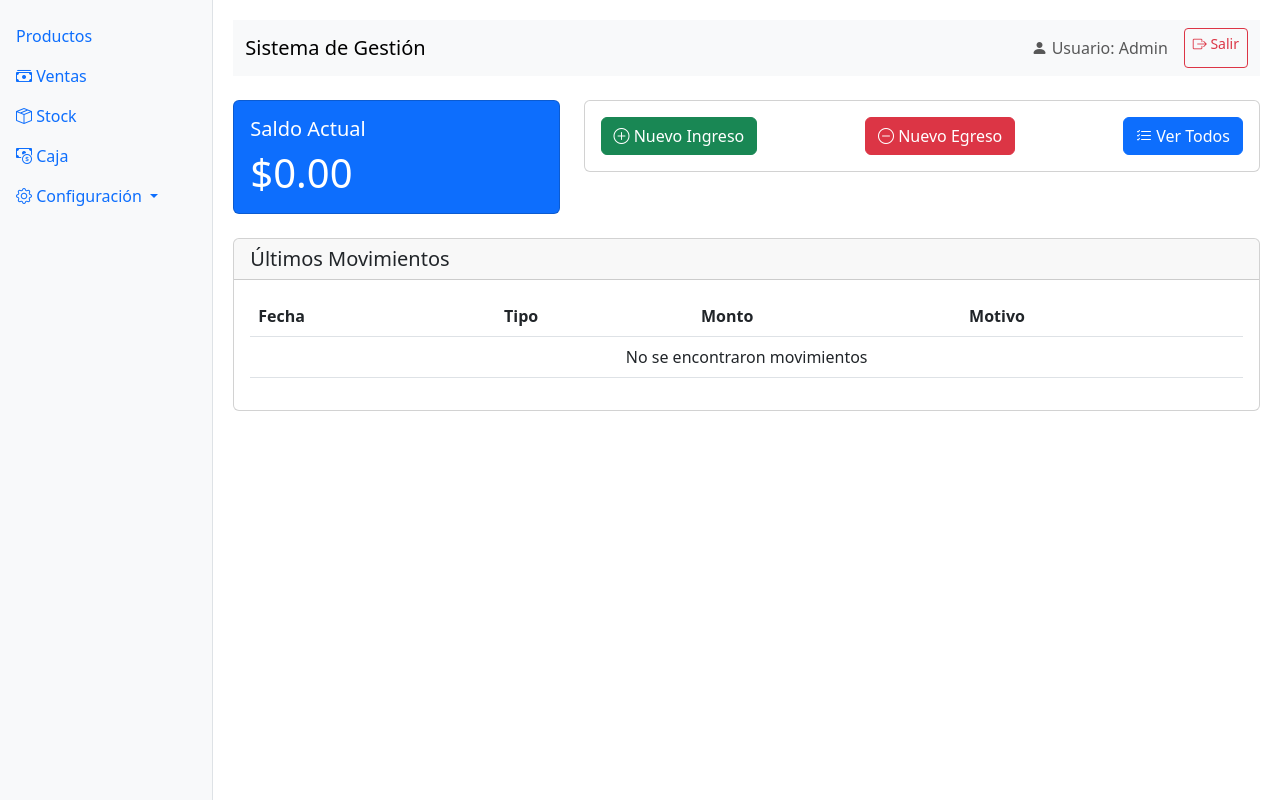
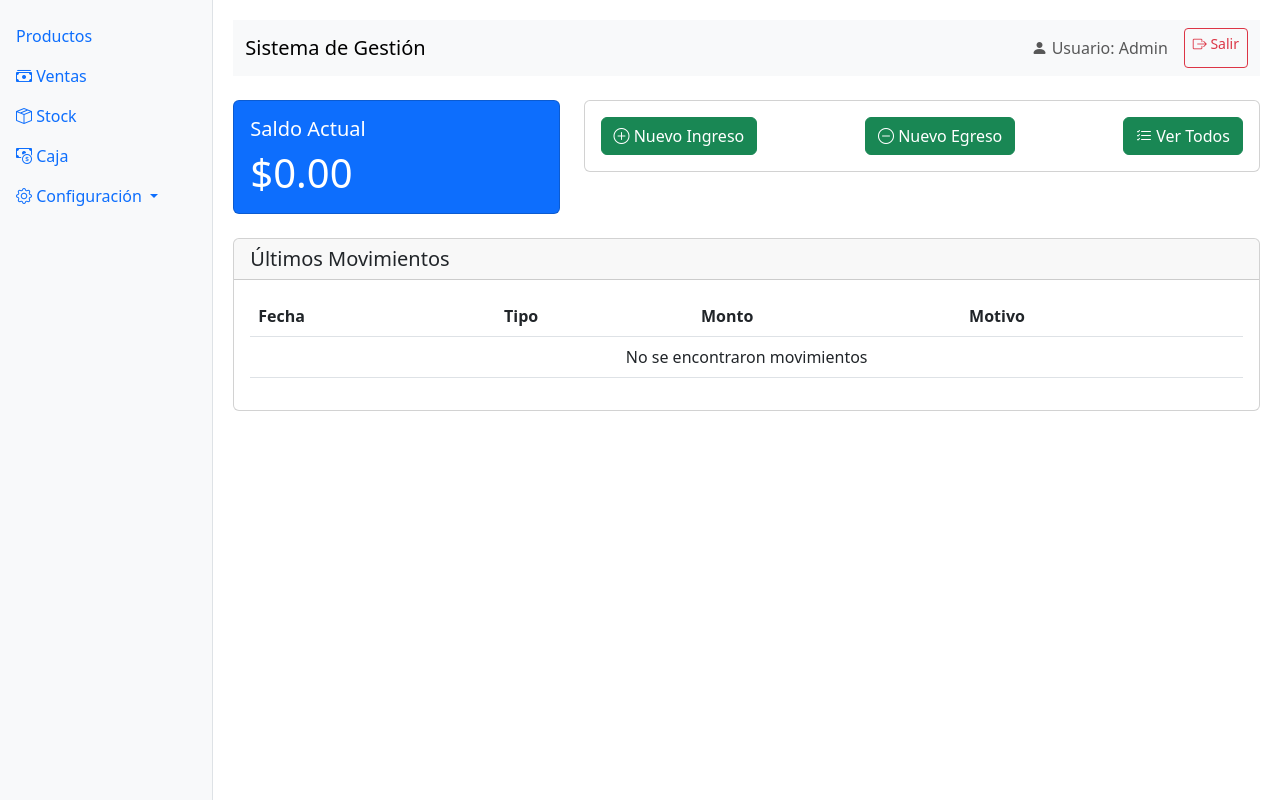
Before and after one commit to FranAmbrogioItec/sistema_gestion_campeones, a Flask app: page /caja/ in a window 1280 px wide. Run offline with Flask 3, Linux system fonts and the light colour scheme; a user stored in the database is signed in.

Commit message:
fixing_templates

```diff
--- a/templates/caja/gestion.html
+++ b/templates/caja/gestion.html
@@ -16,13 +16,13 @@
         <div class="card">
             <div class="card-body">
                 <div class="d-flex justify-content-between">
-                    <a href="{{ url_for('nuevo_movimiento_caja') }}" class="btn btn-success">
+                    <a href="{{ url_for('caja.nuevo_movimiento') }}" class="btn btn-success">
                         <i class="bi bi-plus-circle"></i> Nuevo Ingreso
                     </a>
-                    <a href="{{ url_for('nuevo_movimiento_caja') }}" class="btn btn-danger">
+                    <a href="{{ url_for('caja.nuevo_movimiento') }}" class="btn btn-success">
                         <i class="bi bi-dash-circle"></i> Nuevo Egreso
                     </a>
-                    <a href="{{ url_for('listar_movimientos_caja') }}" class="btn btn-primary">
+                    <a href="{{ url_for('caja.nuevo_movimiento') }}" class="btn btn-success">
                         <i class="bi bi-list-check"></i> Ver Todos
                     </a>
                 </div>
--- a/templates/caja/movimientos.html
+++ b/templates/caja/movimientos.html
@@ -8,7 +8,7 @@
         <h5 class="mb-0">Filtros</h5>
     </div>
     <div class="card-body">
-        <form method="get" action="{{ url_for('listar_movimientos_caja') }}">
+        <form method="get" action="{{ url_for('caja.movimientos') }}">
             <div class="row g-3">
                 <div class="col-md-3">
                     <label for="fecha_desde" class="form-label">Desde</label>
@@ -30,7 +30,7 @@
                     <button type="submit" class="btn btn-primary me-2">
                         <i class="bi bi-funnel"></i> Filtrar
                     </button>
-                    <a href="{{ url_for('listar_movimientos_caja') }}" class="btn btn-outline-secondary">
+                    <a href="{{ url_for('caja.movimientos') }}" class="btn btn-outline-secondary">
                         <i class="bi bi-x-circle"></i> Limpiar
                     </a>
                 </div>
--- a/templates/caja/nuevo_movimiento.html
+++ b/templates/caja/nuevo_movimiento.html
@@ -45,7 +45,7 @@
                     <button type="submit" class="btn btn-primary">
                         <i class="bi bi-check-circle"></i> Registrar Movimiento
                     </button>
-                    <a href="{{ url_for('gestion_caja') }}" class="btn btn-outline-secondary">
+                    <a href="{{ url_for('caja.gestion') }}" class="btn btn-outline-secondary">
                         <i class="bi bi-x-circle"></i> Cancelar
                     </a>
                 </div>
--- a/templates/stock/ajustar.html
+++ b/templates/stock/ajustar.html
@@ -35,7 +35,7 @@
                     <button type="submit" class="btn btn-primary">
                         <i class="bi bi-check-circle"></i> Aplicar Ajuste
                     </button>
-                    <a href="{{ url_for('gestion_stock') }}" class="btn btn-outline-secondary">
+                    <a href="{{ url_for('stock.gestion') }}" class="btn btn-outline-secondary">
                         <i class="bi bi-x-circle"></i> Cancelar
                     </a>
                 </div>
--- a/templates/stock/gestion.html
+++ b/templates/stock/gestion.html
@@ -8,7 +8,7 @@
         <h5 class="mb-0">Filtros</h5>
     </div>
     <div class="card-body">
-        <form method="get" action="{{ url_for('gestion_stock') }}">
+        <form method="get" action="{{ url_for('stock.gestion') }}">
             <div class="row g-3">
                 <div class="col-md-3">
                     <div class="form-check form-switch">
@@ -39,7 +39,7 @@
                     <button type="submit" class="btn btn-primary me-2">
                         <i class="bi bi-funnel"></i> Filtrar
                     </button>
-                    <a href="{{ url_for('gestion_stock') }}" class="btn btn-outline-secondary">
+                    <a href="{{ url_for('stock.gestion') }}" class="btn btn-outline-secondary">
                         <i class="bi bi-x-circle"></i> Limpiar
                     </a>
                 </div>
@@ -83,7 +83,7 @@
                             {% endif %}
                         </td>
                         <td>
-                            <a href="{{ url_for('ajustar_stock', variante_id=variante.id) }}" class="btn btn-sm btn-outline-primary">
+                            <a href="{{ url_for('stock.ajustar', variante_id=variante.id) }}" class="btn btn-sm btn-outline-primary">
                                 <i class="bi bi-pencil"></i> Ajustar
                             </a>
                         </td>
--- a/templates/stock/movimientos.html
+++ b/templates/stock/movimientos.html
@@ -39,7 +39,7 @@
                     <button type="submit" class="btn btn-primary me-2">
                         <i class="bi bi-funnel"></i> Filtrar
                     </button>
-                    <a href="{{ url_for('movimientos_stock') }}" class="btn btn-outline-secondary">
+                    <a href="{{ url_for('stock.movimientos') }}" class="btn btn-outline-secondary">
                         <i class="bi bi-x-circle"></i> Limpiar
                     </a>
                 </div>
--- a/templates/ventas/listar.html
+++ b/templates/ventas/listar.html
@@ -39,7 +39,7 @@
                     <button type="submit" class="btn btn-primary me-2">
                         <i class="bi bi-funnel"></i> Filtrar
                     </button>
-                    <a href="{{ url_for('listar_ventas') }}" class="btn btn-outline-secondary">
+                    <a href="{{ url_for('ventas.listar') }}" class="btn btn-outline-secondary">
                         <i class="bi bi-x-circle"></i> Limpiar
                     </a>
                 </div>
--- a/templates/ventas/nueva.html
+++ b/templates/ventas/nueva.html
@@ -122,7 +122,7 @@
                     <button type="submit" class="btn btn-primary">
                         <i class="bi bi-check-circle"></i> Registrar Venta
                     </button>
-                    <a href="{{ url_for('listar_ventas') }}" class="btn btn-outline-secondary">
+                    <a href="{{ url_for('ventas.listar') }}" class="btn btn-outline-secondary">
                         <i class="bi bi-x-circle"></i> Cancelar
                     </a>
                 </div>
```
Also changed, not shown: instance/stock_ventas.db.
